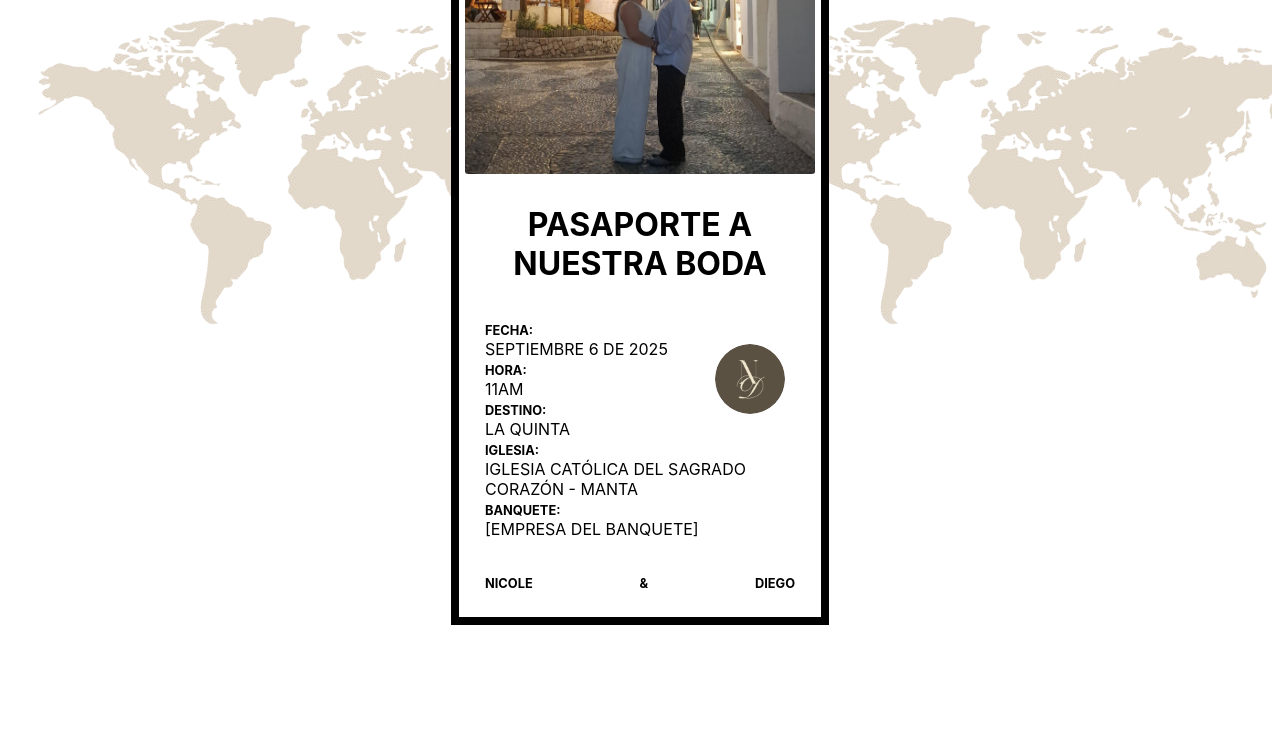
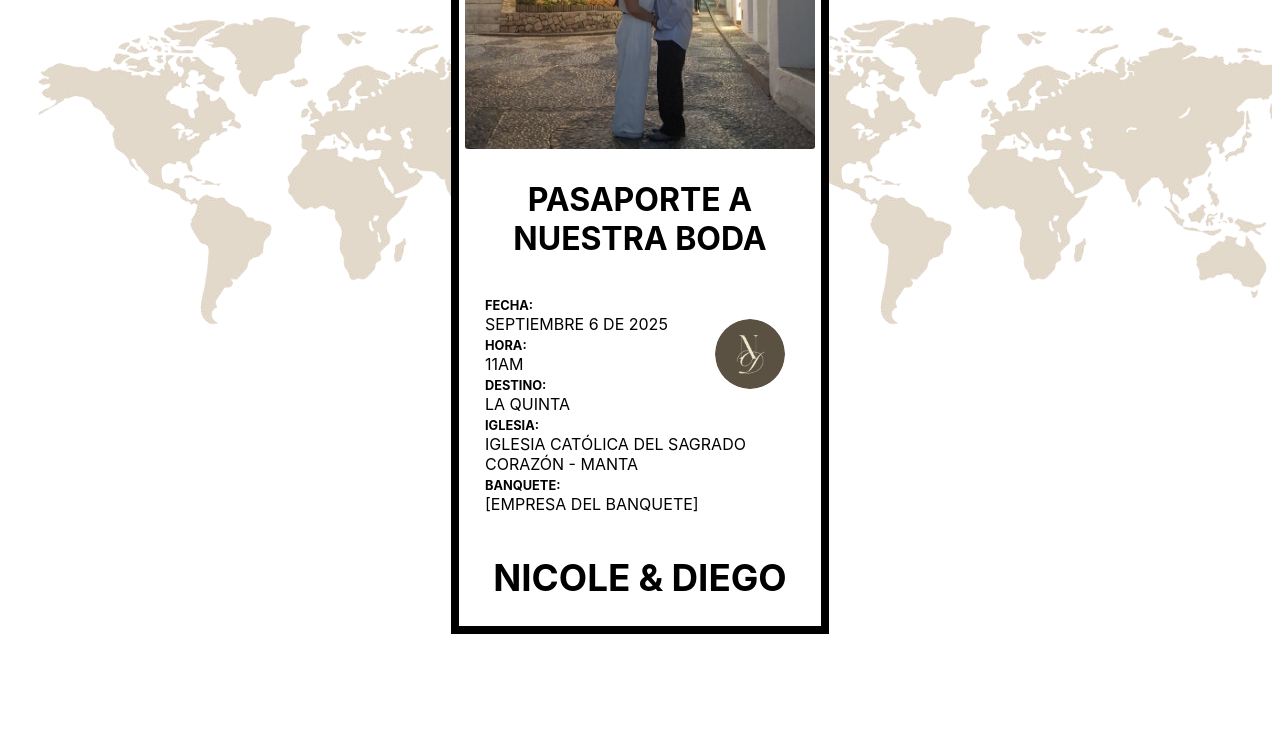
Before and after one commit to CristopherVanegas/BodaNicoleRo, a React (Vite) app in the folder boda_nicole_ro/: page / in a window 1280 px wide. Shown: the part 1994-2740 px from the top of the page. Built offline with nearby package versions, Linux system fonts and the light colour scheme; the HTML template or start-up script is replaced by a standard one.

Commit message:
Fix: Corrección frase al final de footer

```diff
--- a/boda_nicole_ro/src/components/InvitationCard/InvitationCard.module.css
+++ b/boda_nicole_ro/src/components/InvitationCard/InvitationCard.module.css
@@ -83,6 +83,7 @@
   height: 250px;
   background-color: #ddd;
   border-radius: 1%;
+  margin: 0px;
 }
 
 .content {
@@ -142,16 +143,21 @@
 
 .footer {
   display: flex;
-  justify-content: space-between;
-  font-size: 2.5rem;
+  justify-content: space-evenly;
+}
+
+.footer p {
+  font-size: 2.3rem;
   color: var(--color-title);
   font-family: var(--font-title);
-  margin-top: 16px;
-  font-weight: 700;
+  font-weight: bold;
   text-transform: uppercase;
 }
 
 .footer p:nth-child(2) {
+  font-size: 2.3rem;
   color: var(--color-red);
+  font-family: var(--font-title);
   font-weight: bold;
+  text-transform: uppercase;
 }
--- a/boda_nicole_ro/src/components/Itinerary/Itinerary.module.css
+++ b/boda_nicole_ro/src/components/Itinerary/Itinerary.module.css
@@ -19,20 +19,13 @@
   top: 8%;
   left: 0;
   width: 100%;
-  /* Puedes ajustar el ancho deseado */
   height: 450px;
-  /* Ajusta la altura deseada para el slider */
   z-index: 0;
-  /* Se coloca detrás del contenido */
 
   background-image: url('../../assets/images/backgrounds/continents.png');
-  /* Reemplaza con la ruta de tu imagen */
   background-repeat: repeat-x;
-  /* Repite la imagen horizontalmente */
   background-size: auto;
-  /* O usa 'cover' o 'contain' según prefieras */
 
-  /* Animación para deslizar el fondo */
   animation: slideBg var(--slide-time) linear infinite;
 }
 
@@ -84,7 +77,7 @@
 
 .itineraryImage {
   z-index: 0;
-  width: 100%;
+  width: 70%;
   height: auto;
   border-radius: 10px;
   /* box-shadow: 0 2px 10px rgba(0, 0, 0, 0.1); */
@@ -99,9 +92,8 @@
 }
 
 /* 📌 Ajuste para celulares y pantallas pequeñas */
-@media (max-width: 768px) {
+/* @media (max-width: 768px) {
   .itineraryImage {
     max-width: 90%;
-    /* Imagen más grande en móviles */
   }
-}
+} */
```
